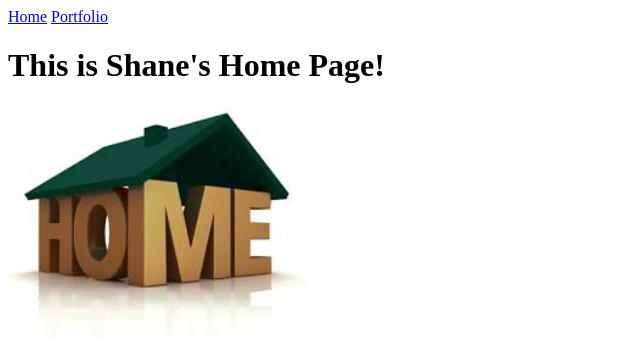
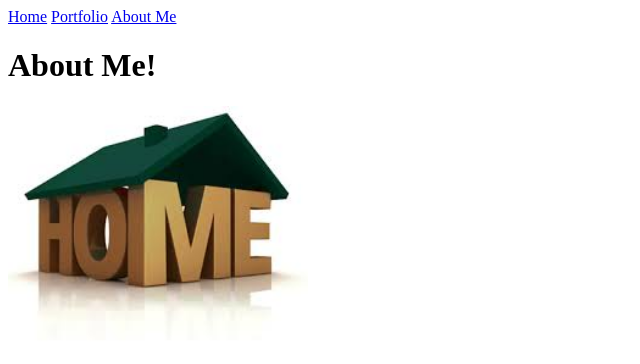
Before and after one commit to MotoSK17/.github.io, a plain HTML site: page about_me.html in a window 1280 px wide. Shown: the whole page, without its empty margins (0-640 px from the left). Drawn offline with Linux system fonts and the light colour scheme.

Commit message:
Saved everything to push it out

```diff
--- a/about_me.html
+++ b/about_me.html
@@ -2,12 +2,13 @@
 <html lang="en">
   <head>
     <meta charset="utf-8">
-    <title>Home</title>
+    <title>About Me</title>
   </head>
   <body>
     <a href="index.html">Home</a>
     <a href="portfolio.html">Portfolio</a>
-    <h1>This is Shane's Home Page!</h1>
+    <a href="about_me.html">About Me</a>
+    <h1>About Me!</h1>
     <img src="images/home.jpg" height="250">
   </body>
 </html>
```
Also changed, not shown: index.html (+1 -1 lines).
